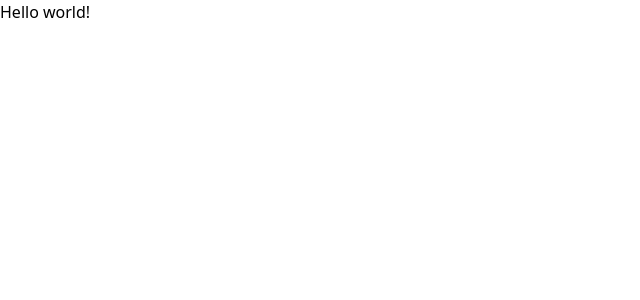
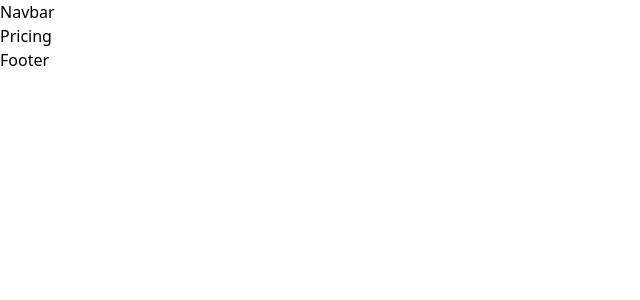
Before and after one commit to VictorOzo/Podia-fe, a React (Vite) app: page /pricing in a window 1280 px wide. Shown: the top 300 px of the page, without its empty margins (0-640 px from the left). Built offline with nearby package versions, Linux system fonts and the light colour scheme.

Commit message:
routing added

```diff
--- a/src/App.jsx
+++ b/src/App.jsx
@@ -1,7 +1,33 @@
 import './App.css';
+import { BrowserRouter as Router, Routes, Route } from 'react-router-dom';
+import Home from './components/pages/Home';
+import Features from './components/pages/Features';
+import Examples from './components/pages/Examples';
+import Pricing from './components/pages/Pricing';
+import Demo from './components/pages/Demo';
+import Resources from './components/pages/Resources';
+import Login from './components/pages/Login';
+import Signup from './components/pages/Signup';
+import Navbar from './components/Layout/Navbar';
+import Footer from './components/Layout/Footer';
 
 function App() {
-	return <h1 className='text-3xl font-bold underline'>Hello world!</h1>;
+	return (
+		<Router>
+			<Navbar />
+			<Routes>
+				<Route path='/' element={<Home />} />
+				<Route path='features' element={<Features />} />
+				<Route path='examples' element={<Examples />} />
+				<Route path='pricing' element={<Pricing />} />
+				<Route path='demo' element={<Demo />} />
+				<Route path='resources' element={<Resources />} />
+				<Route path='login' element={<Login />} />
+				<Route path='signup' element={<Signup />} />
+			</Routes>
+			<Footer />
+		</Router>
+	);
 }
 
 export default App;
--- a/src/components/pages/Pricing.jsx
+++ b/src/components/pages/Pricing.jsx
@@ -0,0 +1,5 @@
+const Pricing = () => {
+	return <div>Pricing</div>;
+};
+
+export default Pricing;
```
